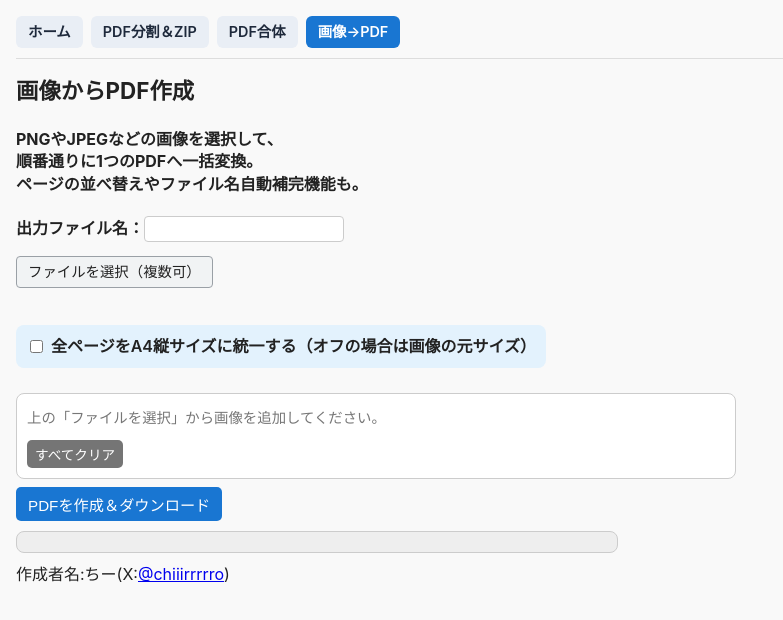
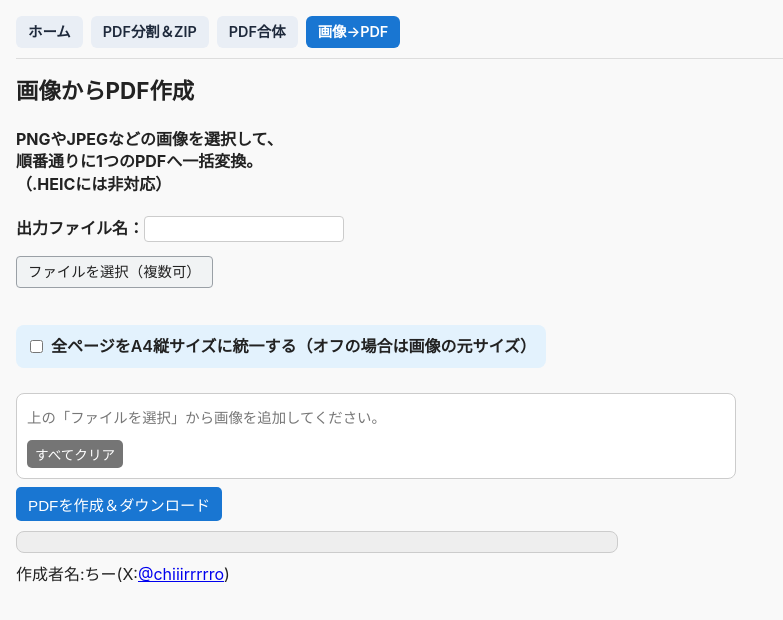
Before and after one commit to chiiirrrrro/PDF-tools, a plain HTML site: page img-to-pdf/index.html in a window 1280 px wide. Shown: the whole page, without its empty margins (0-783 px from the left). Drawn offline with Linux system fonts and the light colour scheme.

Commit message:
Update index.html

```diff
--- a/img-to-pdf/index.html
+++ b/img-to-pdf/index.html
@@ -18,7 +18,7 @@
   <h1>画像からPDF作成</h1>
   <h4>PNGやJPEGなどの画像を選択して、<br>
     順番通りに1つのPDFへ一括変換。<br>
-    ページの並べ替えやファイル名自動補完機能も。</h4>
+    （.HEICには非対応）</h4>
 
   <label>出力ファイル名：<input type="text" id="title" /></label>
 
```
